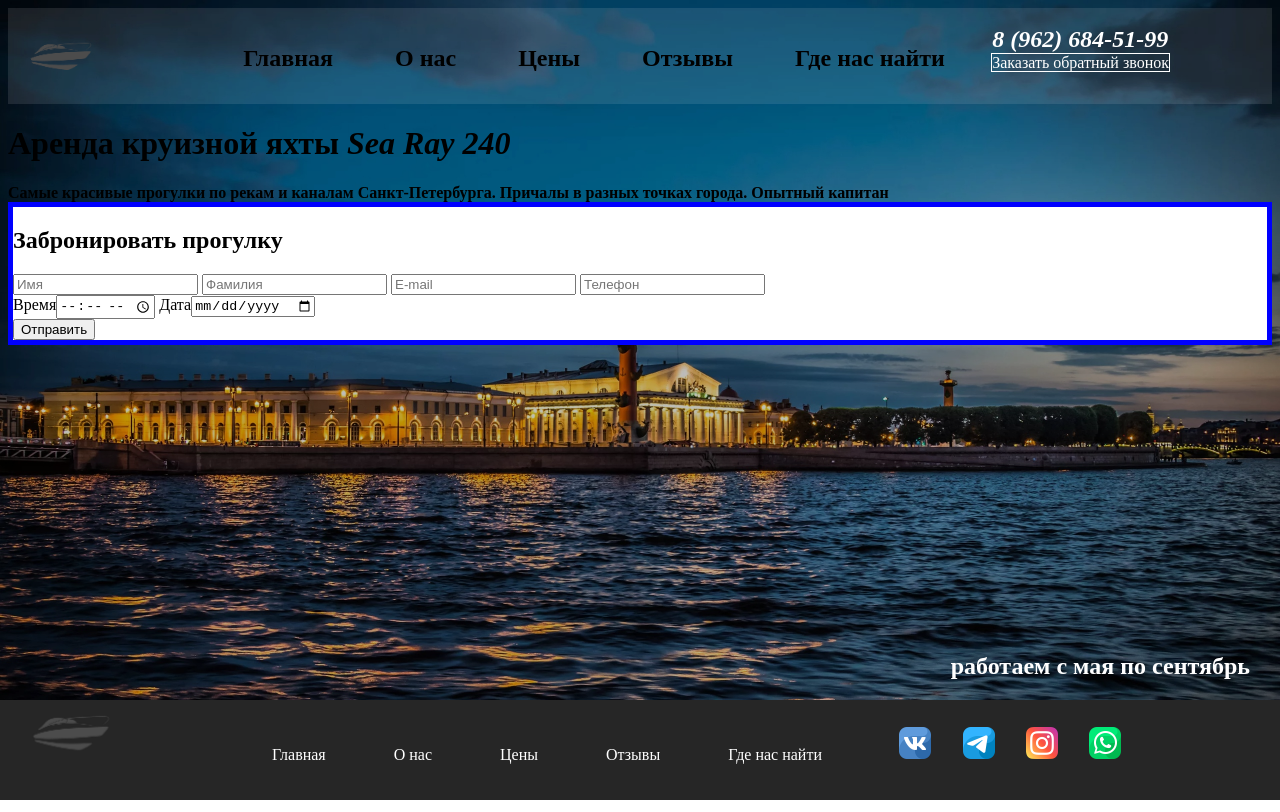
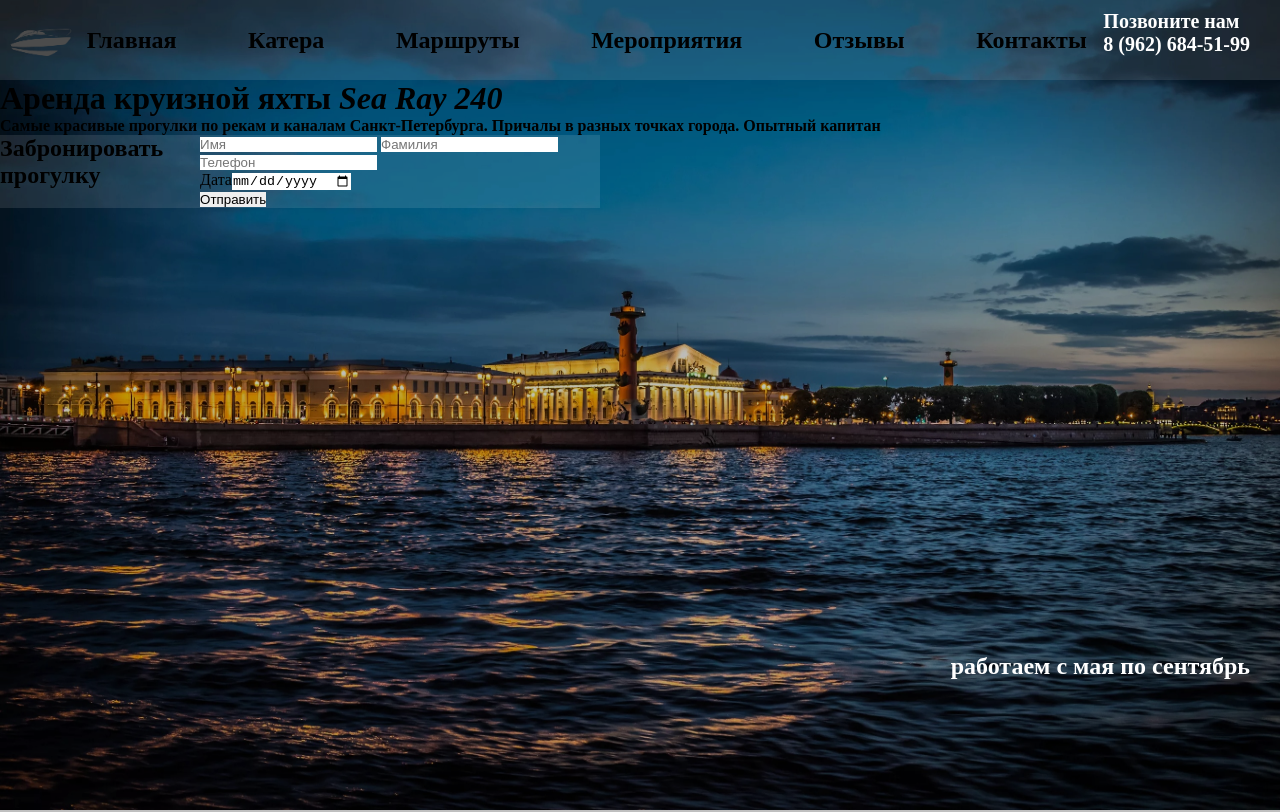
Before and after one commit to Guslik5/WebsiteForBoat, a plain HTML site: page index.html in a window 1280 px wide. Shown: the top 812 px of the page. Drawn offline with Linux system fonts and the light colour scheme.

Commit message:
fix and update to flex

```diff
--- a/css/main.css
+++ b/css/main.css
@@ -1,58 +1,70 @@
+* {
+    padding: 0;
+    margin: 0;
+    border: 0;
+}
 
-html {
-    height: auto;
-    width: auto;
-}
-header {
-    text-align: justify;
-    padding: 1em;
-    box-shadow: inset 0 0 0 1000px rgba(255,255,255,.1);
-    color: #fff;
+@media (max-width: 900px){
+    .nav-menu {
+        flex-direction: column;
+        font-weight: lighter;
+        font-size: small;
+    }
+    header aside a{
+        opacity: 0;
+    }
+    .telephone {
+        background-image: url("../img/call.png");
+        background-size: 50px;
+        background-repeat: no-repeat;
+        background-position: top center;
+    }
 }
 
 .backgroundImg {
     background: linear-gradient( rgba(0, 0, 0, 0.25), rgba(0, 0, 0, 0.25) ), url("../img/newBackgroundMain.jpg") no-repeat;
-    background-size: 100% ;
+    background-size: 100% 27%;
 }
 
- header .logo-img {
-     left: 20px;
-     margin: -10px;
-     position: sticky;
-     Width: 80px;
-     height: auto;
-     background:  rgba(0, 0, 0, 0);
+html {
+    height: 3000px;
+    width: auto;
+
+
+}
+header {
+    display: flex;
+    justify-content: space-between;
+    position: sticky;
+    top: 0;
+    z-index: 999;
+    text-align: justify;
+    background-color: rgba(255,255,255,.1);
+    color: #fff;
+}
+
+header .logo-img {
+    left: 100px;
+    Width: 80px;
+    height: auto;
+    background:  rgba(0, 0, 0, 0);
 }
 
 .nav-menu {
-    position: absolute;
-    top: 1.6em;
-    padding: 0.2em;
-    left: 200px;
+    display: flex;
+    justify-content: space-between;
+    align-items: center;
+    width: 1000px;
+    list-style: none;
     margin: 0;
-}
 
-.nav-menu ul {
-    list-style: none;
-    display: block;
-    width: 800px;
-    height: 30px;
-    margin: 0;
-    padding: 1em;
 }
 
 .nav-menu a {
     text-decoration: none;
-    padding: 1em;
     color: black;
-    margin-top: 10px;
-    margin-right: 10px;
     font-weight: bolder;
     font-size: x-large;
-}
-
-.nav-menu li {
-    display: inline-block;
 }
 
 .nav-menu a:hover {
@@ -60,38 +72,36 @@ header {
 }
 
 .telephone {
-    position: absolute;
     top: 15px;
+    right: 100px;
     padding: 10px;
-    right: 100px;
-}
-
-.telephone i {
-    display: block;
     font-weight: bolder;
-    font-size: x-large;
-    padding: 1px;
-    color: white;
-}
-
-.telephone a:hover {
-    background-color: black;
+    font-size: 20px;
+    white-space: nowrap;
 }
 
 .telephone a {
     text-decoration: none;
     color: white;
-    border: 1px solid white;
     list-style: none;
 }
 
+.telephone a:hover {
+    text-decoration: underline;
+}
+
 main {
+    height: 2500px;
 }
 
 .booking-form{
-    background-color: white;
-    border: 5px solid blue;
+    display: inline-flex;
+    color: black;
+    width: 600px;
+    box-shadow: inset 0 0 0 1000px rgba(255,255,255,.1);
+}
 
+.input{
 
 }
 
@@ -105,12 +115,11 @@ main {
 }
 
 footer {
+    display: flex;
     position: absolute;
     left: 0;
-    bottom: 0;
     width: 100%;
     height: 100px;
-    display: block;
     background-color: #262626;
     color: #fff;
     border: 0;
@@ -119,12 +128,10 @@ footer {
 }
 
 footer .logo-img {
-    bottom:20px;
-    right:0px;
-    left:20px;
-    position:fixed;
-    Width: 100px;
+    left: 100px;
+    Width: 80px;
     height: auto;
+    background:  rgba(0, 0, 0, 0);
 
 }
 
@@ -189,27 +196,3 @@ footer .logo-img {
 .social-icons .social-icon-whatsup::before {
     background-image: url("../img/icon-whatsUp.png");
 }
-
-.nav-menu-footer {
-    position: absolute;
-    left: 200px;
-    bottom: 20px;
-
-}
-
-.nav-menu-footer ul {
-
-}
-
-.nav-menu-footer li {
-    display: inline-block;
-
-}
-
-.nav-menu-footer a {
-    list-style: none;
-    text-decoration: none;
-    color: white;
-    margin: 2em;
-
-}
--- a/index.html
+++ b/index.html
@@ -11,18 +11,17 @@
 
     <header>
         <img class="logo-img" src="img/logo.png" alt="logo">
-        <div class="nav-menu">
-            <ul>
-                <li><a href="index.html">Главная</a></li>
-                <li><a href="info.html">О нас</a></li>
-                <li><a href="prices.html">Цены</a></li>
-                <li><a href="reviews.html">Отзывы</a></li>
-                <li><a href="location.html">Где нас найти</a></li>
-            </ul>
-        </div>
-        <aside class="telephone">
-            <i>8 (962) 684-51-99</i>
-            <a href="#">Заказать обратный звонок</a>
+        <ul  class="nav-menu">
+            <li><a href="index.html">Главная</a></li>
+            <li><a href="boats.html">Катера</a></li>
+            <li><a href="routes.html">Маршруты</a></li>
+            <li><a href="events.html">Мероприятия</a></li>
+            <li><a href="reviews.html">Отзывы</a></li>
+            <li><a href="contacts.html">Контакты</a></li>
+        </ul>
+       <aside class="telephone">
+           <a href="tel:8 (962) 684-51-99"><p>Позвоните нам</p> 8 (962) 684-51-99</a>
+           <a class="telephone" href="https://vk.com/public211513707" title="call"></a>
         </aside>
     </header>
     <main>
@@ -37,11 +36,9 @@
                 <div class="input">
                     <input type="text" placeholder="Имя">
                     <input type="text" placeholder="Фамилия">
-                    <input type="text" placeholder="E-mail">
                     <input type="text" placeholder="Телефон">
                 </div>
                 <div class="input-date-time">
-                    <label><span>Время</span><input type="time"></label>
                     <label><span>Дата</span><input type="date" id="datepicker"></label>
                 </div>
                 <div class="submit_button">
@@ -58,15 +55,6 @@
     <footer>
         <img class="logo-img" src="img/logo.png" alt="logo">
 
-        <section class="nav-menu-footer">
-            <ul>
-                <li><a href="index.html">Главная</a></li>
-                <li><a href="info.html">О нас</a></li>
-                <li><a href="prices.html">Цены</a></li>
-                <li><a href="reviews.html">Отзывы</a></li>
-                <li><a href="location.html">Где нас найти</a></li>
-            </ul>
-        </section>
 
         <section class="social-networks">
             <ul class="social-icons">
```
Also changed, not shown: boats.html (renamed from info.html, +11 -8 lines), contacts.html (added, +10 -0 lines), events.html (renamed from location.html, +7 -7 lines), reviews.html (+6 -6 lines), routes.html (renamed from prices.html, +7 -7 lines), img/call.png (added), img/logo.jpg (deleted).
